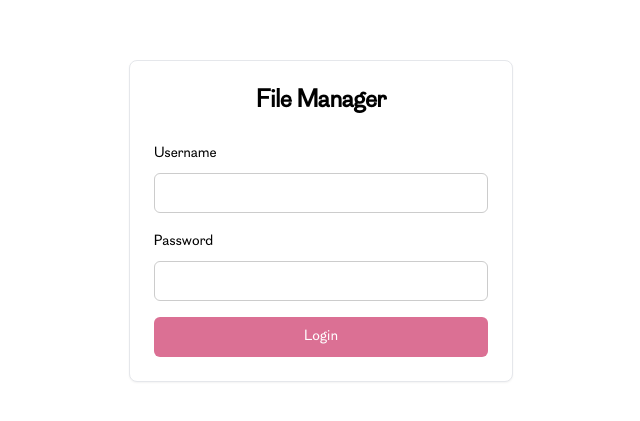
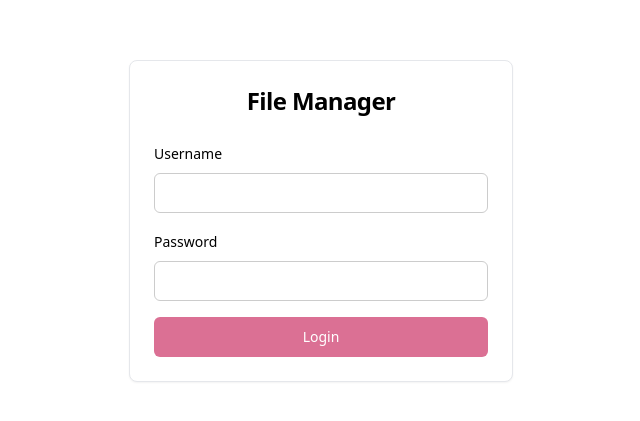
Before and after one commit to kabkimd/codedot, a React (Vite) app: page / in a window 1280 px wide. Shown: the part 179-600 px from the top of the page, without its empty margins (319-959 px from the left). Built offline with nearby package versions, Linux system fonts and the light colour scheme.

Commit message:
Reverted to commit 70758665b02e06c783b5d9bc872bfbcfd7d6039b

```diff
--- a/src/index.css
+++ b/src/index.css
@@ -5,15 +5,6 @@
 /* Definition of the design system. All colors, gradients, fonts, etc should be defined here.
 All colors MUST be HSL.
 */
-
-/* Custom font imports */
-@font-face {
-  font-family: 'Cotham Sans';
-  src: url('/fonts/CothamSans.otf') format('opentype');
-  font-weight: normal;
-  font-style: normal;
-  font-display: swap;
-}
 
 @layer base {
   :root {
@@ -107,13 +98,8 @@ All colors MUST be HSL.
 }
 
 @layer base {
+
   body {
     @apply bg-background text-foreground;
-    font-family: 'Cotham Sans', -apple-system, BlinkMacSystemFont, 'Segoe UI', 'Roboto', sans-serif;
-  }
-
-  /* Exclude CodeMirror from custom font */
-  .cm-editor {
-    font-family: 'Fira Code', 'Monaco', 'Cascadia Code', 'Roboto Mono', monospace !important;
   }
 }
--- a/tailwind.config.ts
+++ b/tailwind.config.ts
@@ -18,10 +18,6 @@ export default {
 			}
 		},
 		extend: {
-			fontFamily: {
-				'cotham': ['Cotham Sans', '-apple-system', 'BlinkMacSystemFont', 'Segoe UI', 'Roboto', 'sans-serif'],
-				'sans': ['Cotham Sans', '-apple-system', 'BlinkMacSystemFont', 'Segoe UI', 'Roboto', 'sans-serif'],
-			},
 			colors: {
 				border: 'hsl(var(--border))',
 				input: 'hsl(var(--input))',
```
Also changed, not shown: public/fonts/CothamSans.otf (deleted).
